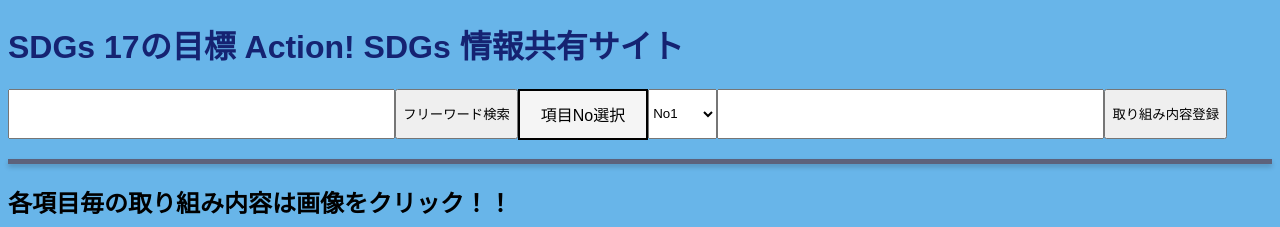
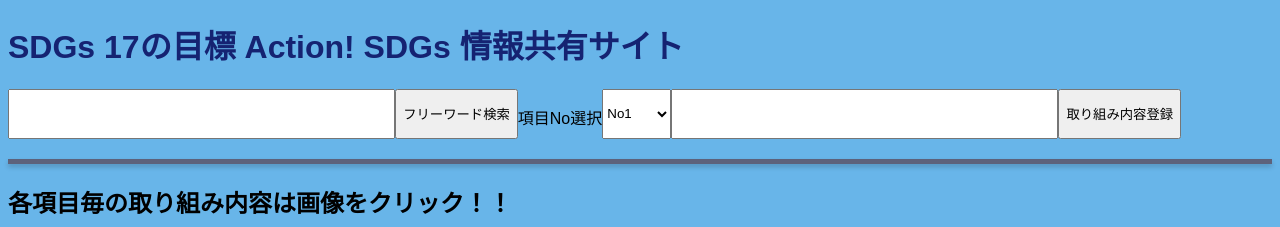
Before and after one commit to yoshito-tasaki/yoshito.digFinalTask, a plain HTML site: page index.html in a window 1280 px wide. Shown: the top 227 px of the page. Drawn offline with Linux system fonts and the light colour scheme.

Commit message:
Update index.html

```diff
--- a/index.html
+++ b/index.html
@@ -13,7 +13,8 @@
         type="button">
         フリーワード検索
       </button>
-      <p id="selectNo" >項目No選択</p>
+      <div></div>
+      <p>項目No選択</p>
       <select id="selectbox" name="itemNo">
         <optgroup label="目標">
           <option value=1>No1</option>
```
